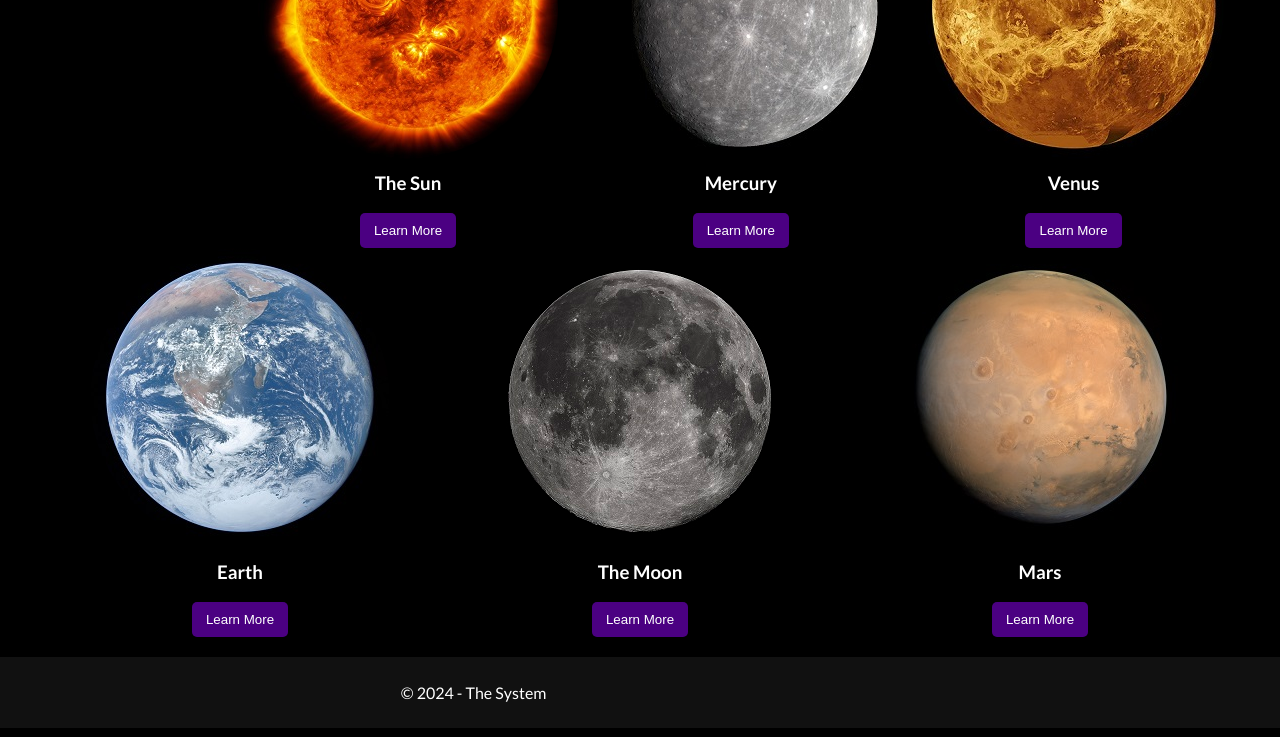
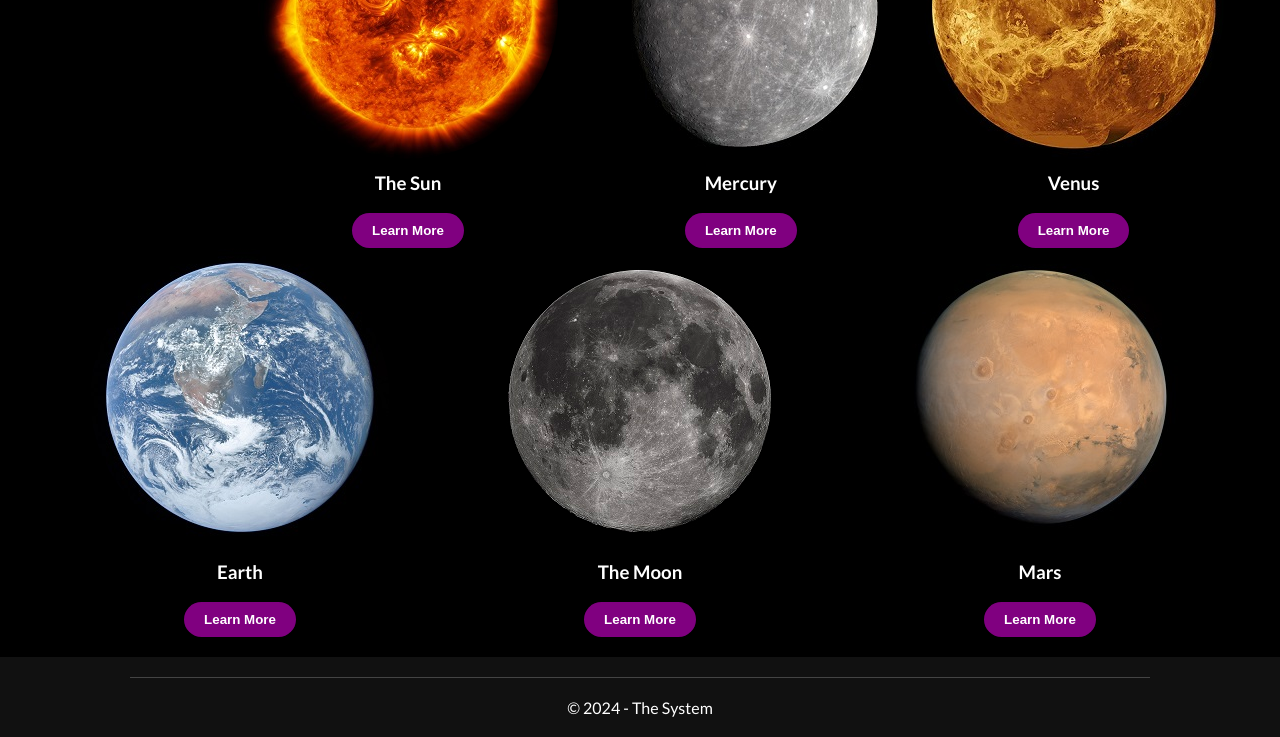
Before and after one commit to ashl0024/mtm6201-midterm-project, a plain HTML site: page index.html in a window 1280 px wide. Shown: the part 1185-1922 px from the top of the page. Drawn offline with nearby package versions, Linux system fonts and the light colour scheme.

Commit message:
adding line in footer and changing styles

```diff
--- a/css/styles.css
+++ b/css/styles.css
@@ -36,7 +36,7 @@ header {
     display: flex;
     justify-content: space-between;
     align-items: center;
-    padding: 10px 20px;
+    padding:  10px 20px;
     background: #111111;
 }
 
@@ -180,23 +180,48 @@ p {
 }
 
 button {
-    padding: 8px 12px;
-    background-color: var(--button-color);
-    color: var(--text-color);
-    border: 2px solid transparent;
-    border-radius: 5px;
+    padding: 10px 20px; /* Adds padding for width and height */
+    background-color: #800080; /* Purple background color */
+    color: white; /* White text color */
+    font-weight: bolder;
+    border: none; /* Removes default border */
+    border-radius: 20px; /* Creates the rounded shape */
     cursor: pointer;
-    transition: background-color 0.3s, border 0.3s;
+    transition: background-color 0.3s, transform 0.2s; /* Smooth transition */
 }
 
 button:hover {
-    background-color: var(--accent-color);
-    border: 2px solid var(--text-color);
+    background-color: #37dcd1;/* Slightly lighter purple on hover */
+    transform: scale(1.1); /* Pop-out effect (increases size slightly) */
+   color: #000000;
+
 }
 
 /* Footer Styling */
 footer {
+    background-color: #111111;
+    padding: 20px 0;
     text-align: center;
-    padding: 10px 0;
-    background-color: #111111;
 }
+
+/* Footer Container */
+.footer-container {
+    max-width: 1200px; /* Matches main content width */
+    margin: 0 auto; /* Centers the container */
+    display: flex;
+    flex-direction: column;
+    align-items: center;
+}
+
+/* Horizontal Line Above Footer */
+.footer-line {
+    border: none;
+    border-top: 1px solid #444444; /* Line color */
+    width: 85%; /* Centered line width */
+    margin: 0 auto 20px auto; /* Centers the line and adds space below */
+}
+
+/* Footer Text Styling */
+footer p {
+    margin: 0; /* Removes any default margin */
+}
--- a/index.html
+++ b/index.html
@@ -18,7 +18,7 @@
   <div class="container">
     <header>
        <h1> THE  <span class="stripe">SYSTEM</span> </h1>
-      <nav>
+      <nav class="nav-links">
         <a href="#">Planets</a>
         <a href="#">Interstellar</a>
         <a href="#" class="btn-contact">Contact</a>
@@ -79,8 +79,11 @@
     </main>
 
     <footer>
-      <p>&copy; 2024 - The System</p>
-    </footer>
+        <div class="footer-container">
+          <hr class="footer-line"> <!-- Line above footer content -->
+          <p>&copy; 2024 - The System</p>
+        </div>
+      </footer>
   </div>
 </body>
 </html>
```
